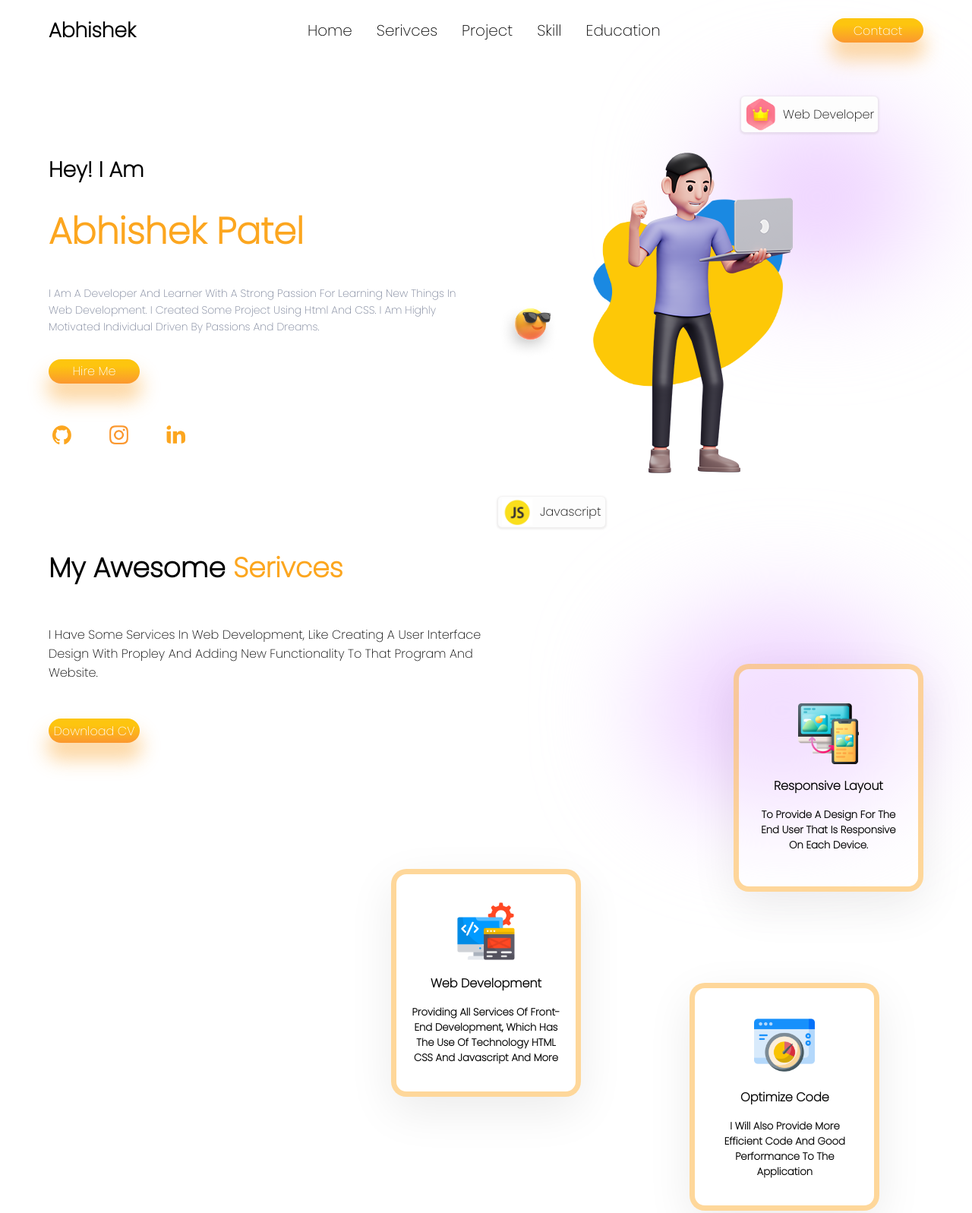
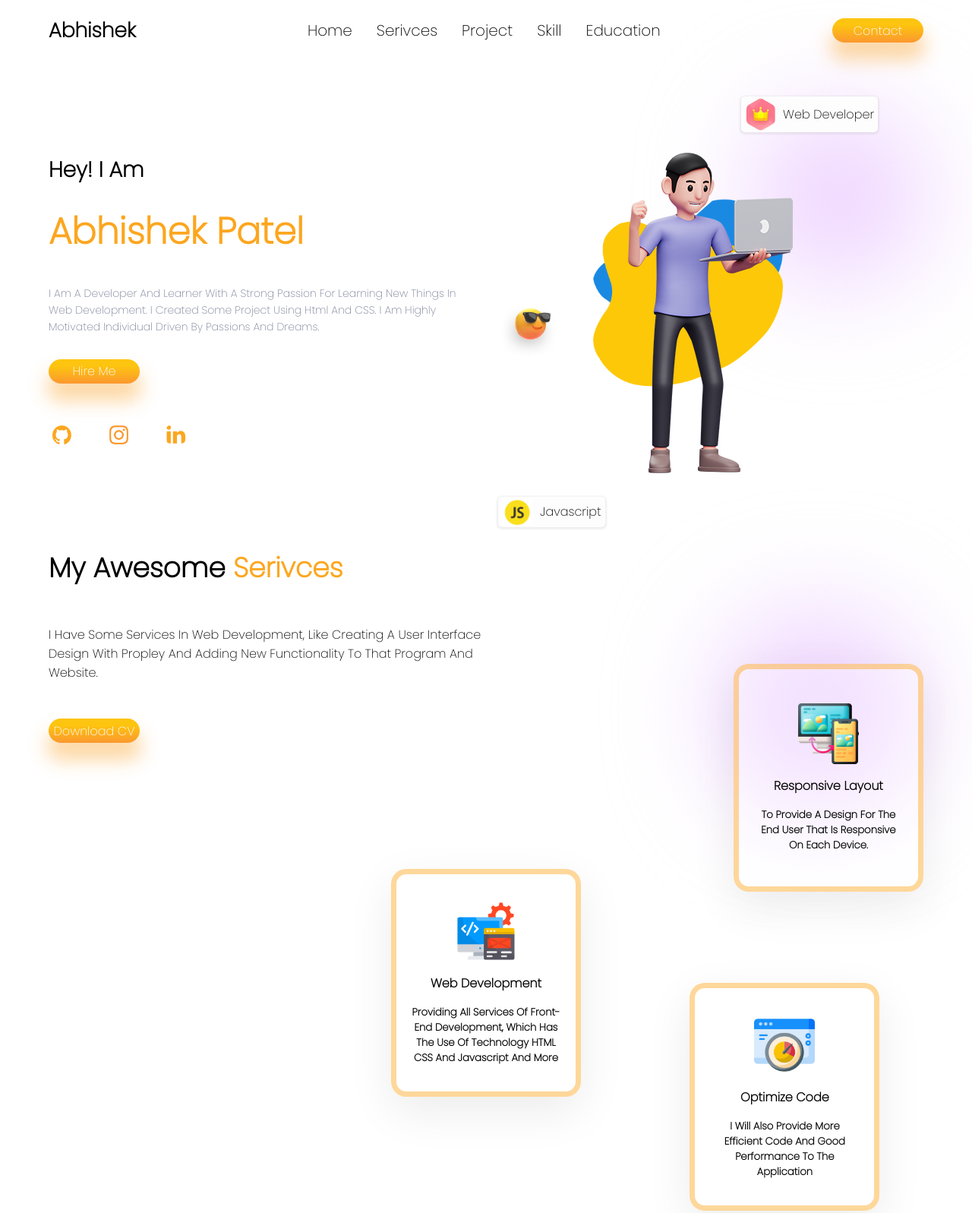
Before and after one commit to abhishek84patel/portfolio-abhishek, a plain HTML site: page index.html in a window 1280 px wide. Shown: the top 1597 px of the page at 76% size. Drawn offline with Linux system fonts and the light colour scheme.

Commit message:
some changes

```diff
--- a/style.css
+++ b/style.css
@@ -154,15 +154,15 @@ button:hover {
 .right-wrapper::before {
     content: ' ';
     position: absolute;
-    width: 50%;
-    max-width: 22rem;
+    width: 14rem;
+
     height: 14rem;
     border-radius: 50%;
     background: #edd0ff;
     filter: blur(212px);
     z-index: -9;
     top: 0%;
-   right: 0;
+    right: 0;
     /* transform: translate(-50%, 0); */
     filter: blur(72px);
 }
@@ -265,8 +265,8 @@ button:hover {
 .ser::before {
     content: ' ';
     position: absolute;
-    width: 50%;
-    max-width: 22rem;
+    width: 16rem;
+
     height: 16rem;
     border-radius: 50%;
     background: #edd0ff;
@@ -370,10 +370,10 @@ h2 {
 
     text-align: center;
 
+    transition: all ease-in 500ms;
 }
 
 .ser .card:hover {
-    transition: all cubic-bezier(0.77, 0, 0.175, 1) 1s;
     background: transparent;
     border: 6px solid rgb(147 147 141 / 22%);
     box-shadow: 5px 3px 0px 0px #bfbbbb;
@@ -460,6 +460,8 @@ h2 {
     font-size: 1.1rem;
 }
 
+
+
 @media screen and (max-width:768px) {
 
     .navcl>nav>ul {
@@ -524,10 +526,6 @@ h2 {
         width: 100%;
     }
 
-    /* .a1 {
-        left: 50%;
-        padding: 0;
-    } */
 
     /* service  section will start*/
     .ser {
@@ -559,9 +557,15 @@ h2 {
         flex-direction: column;
     }
 
-    /* .ser {
-        overflow: hidden;
-    } */
+
 
 
 }
+@media screen and (max-width:960px) {
+    .ser .cards .two{
+        position: unset;
+    }
+    .ser .cards .three{
+        position: unset;
+    }
+}
```
